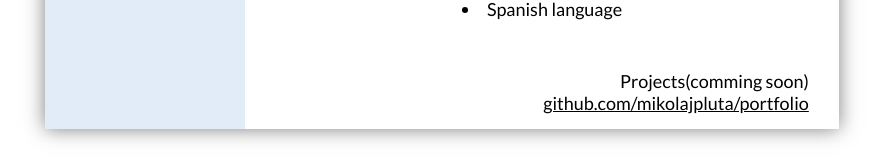
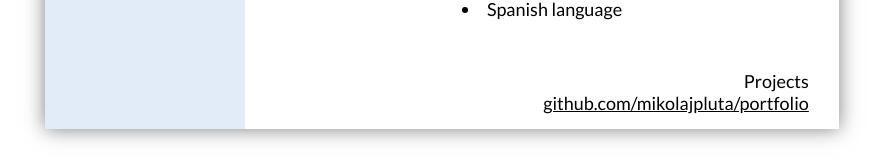
Before and after one commit to mikolajpluta/mikolajpluta.github.io, a plain HTML site: page index.html in a window 1280 px wide. Shown: the part 994-1154 px from the top of the page, without its empty margins (198-1081 px from the left). Drawn offline with Linux system fonts and the light colour scheme.

Commit message:
Update index.html

```diff
--- a/index.html
+++ b/index.html
@@ -69,7 +69,7 @@
             </ul>
 
             <p id="projects">
-                <span>Projects(comming soon)</span><br>
+                <span>Projects</span><br>
                 <a href="https://github.com/mikolajpluta/portfolio">github.com/mikolajpluta/portfolio</a>
             </p>
         </div>
```
